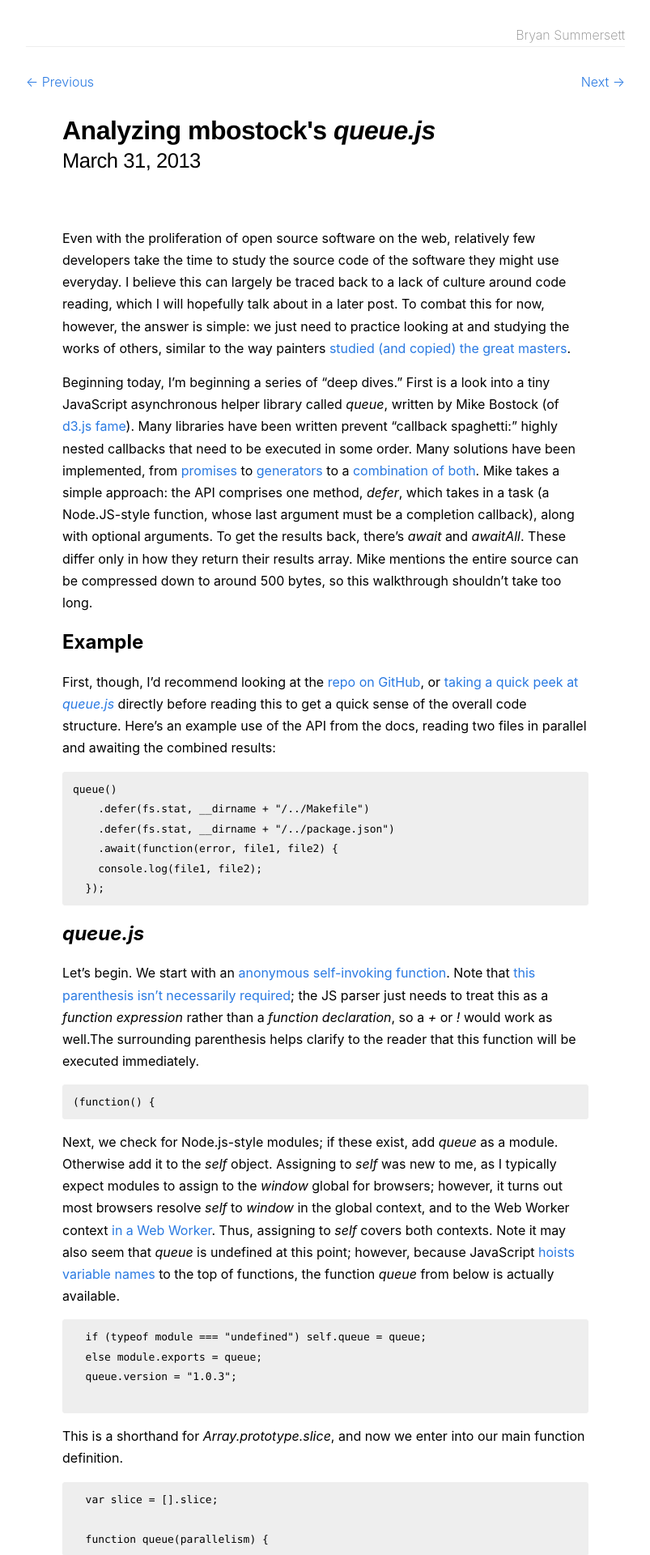
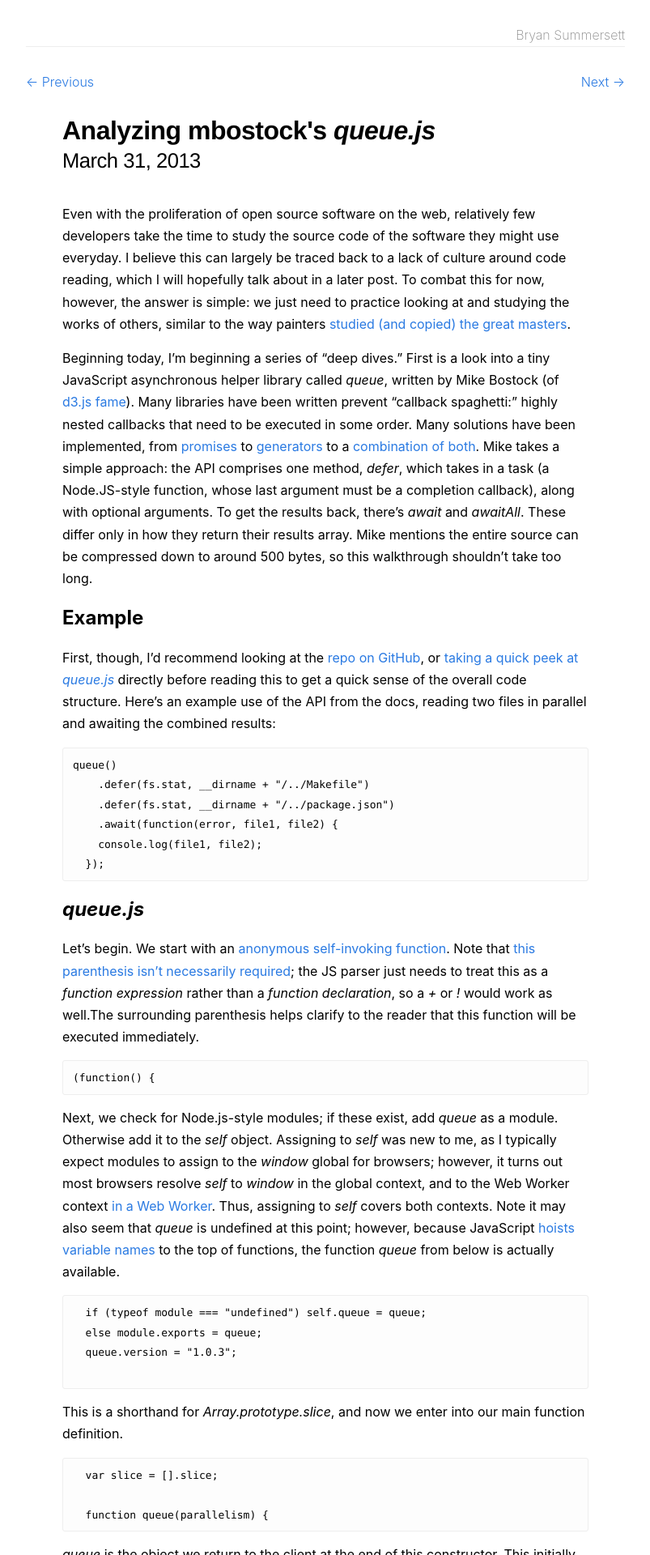
Before and after one commit to bryansum/bsumm.net, a Jekyll site: the page built from _posts/2013-03-31-analyzing-mbostocks-queue-js.md, in a window 1280 px wide. Shown: the top 1920 px of the page at 81% size, without its empty margins (238-1041 px from the left). Built offline with Jekyll 4.4.1, drawn with Linux system fonts in a browser that asks for light colours.

Commit message:
CSS: Adjust code block spacing

```diff
--- a/css/main.scss
+++ b/css/main.scss
@@ -112,10 +112,10 @@
 pre,
 code {
     font-family: "SF Mono", "Menlo", monospace;
-    font-size: 90%;
+    font-size: 0.9em;
     border: 1px solid $grey-color-light;
     border-radius: 3px;
-    background-color: #eee;
+    background-color: #fdfdfd;
 }
 
 code {
@@ -208,7 +208,7 @@
 }
 
 .spacer {
-    margin: $spacing-unit auto;
+    margin: $spacing-unit/2 auto;
     @extend %clearfix;
 }
 
```
